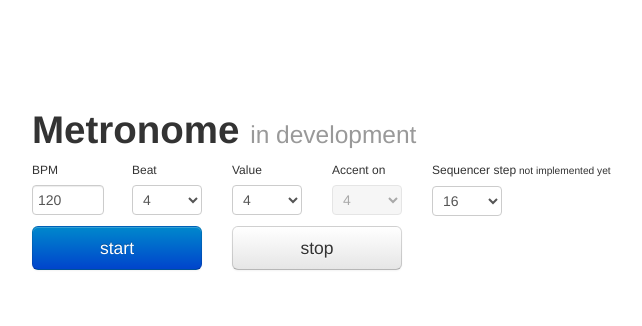
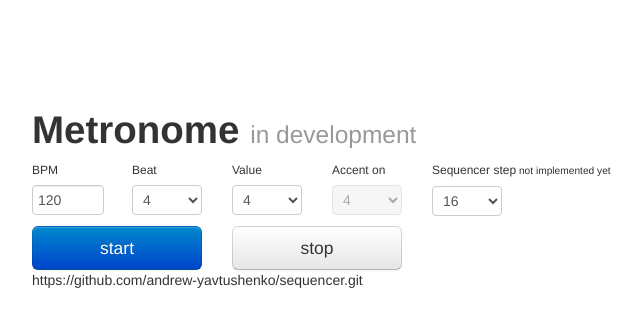
Before and after one commit to svetlichny/sequencer, a plain HTML site: page index.html in a window 1280 px wide. Shown: the whole page, without its empty margins (373-1015 px from the left). Drawn offline with Linux system fonts and the light colour scheme.

Commit message:
github link

```diff
--- a/index.html
+++ b/index.html
@@ -80,6 +80,7 @@
           <a href="#" id='stop' class='btn btn-large  btn-block'>stop</a>
         </div>
       </div>
+      <p>https://github.com/andrew-yavtushenko/sequencer.git</p>
     </div>
   </div>
   <div class="row" style='display:none;'>
```
